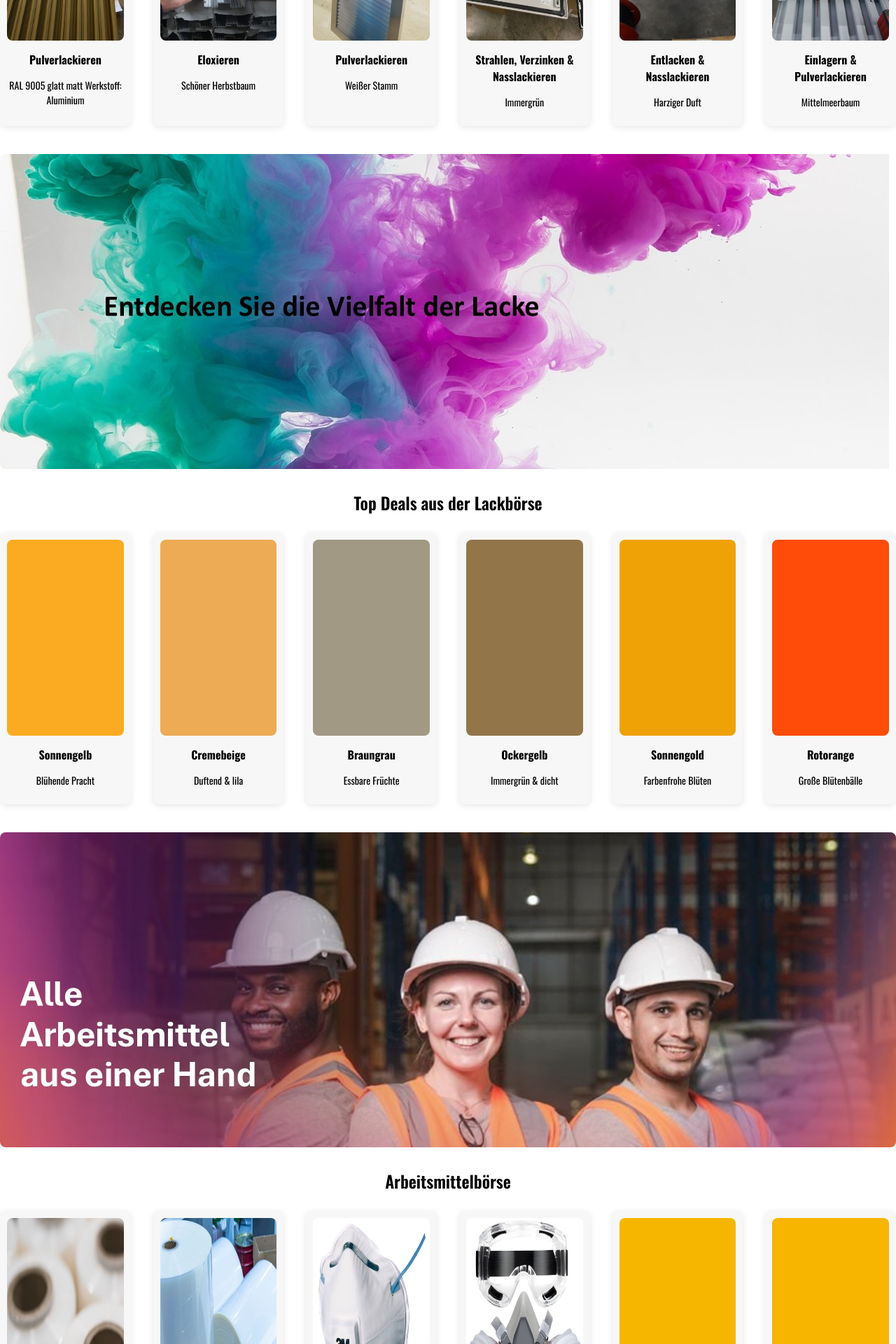
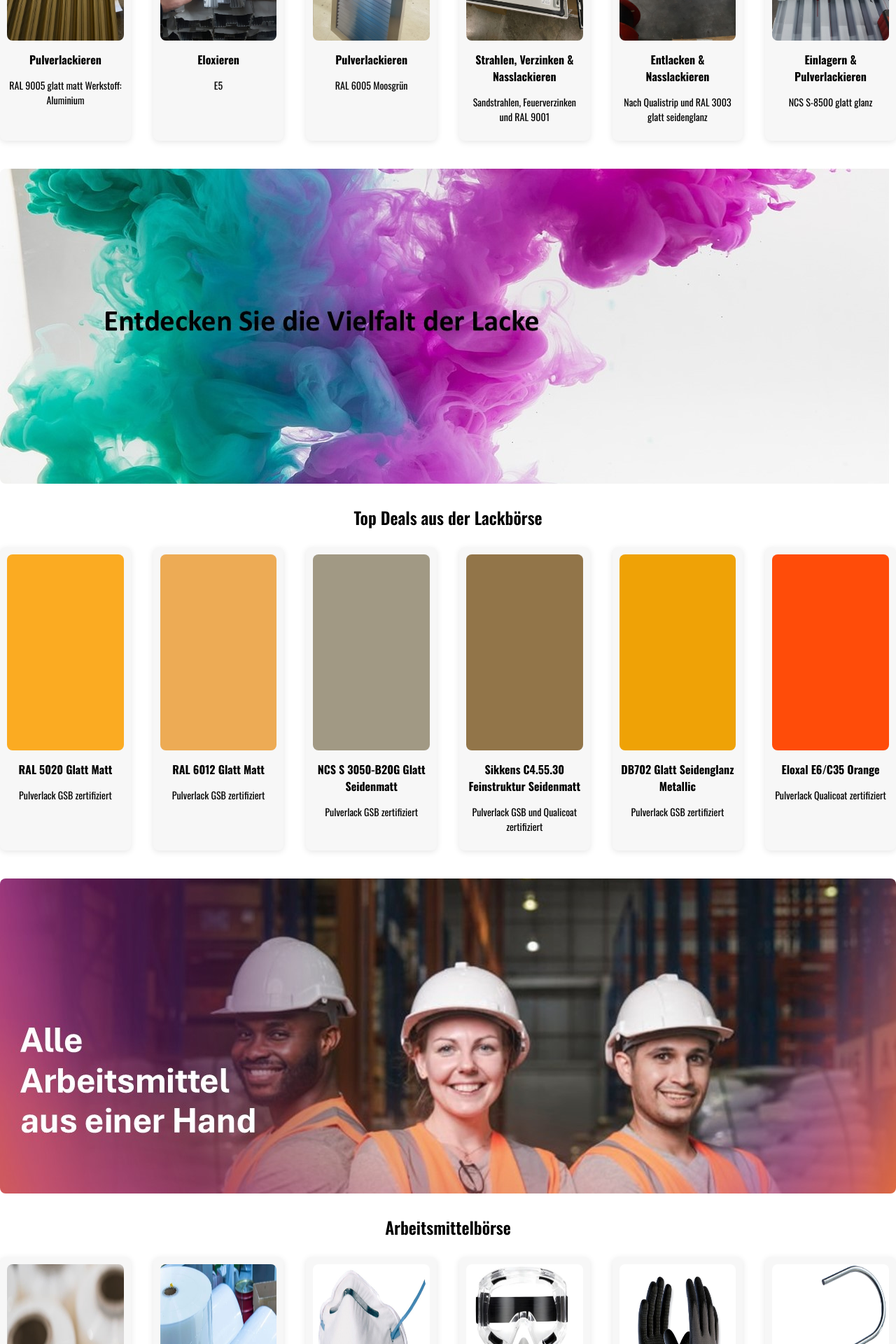
Before and after one commit to Berliner108/2, a Next.js app: page / in a window 1280 px wide. Shown: the part 800-2720 px from the top of the page at 70% size. Built offline with nearby package versions, Linux system fonts and the light colour scheme.

Commit message:
afadfafga

```diff
--- a/src/app/page.tsx
+++ b/src/app/page.tsx
@@ -7,42 +7,42 @@ import Slideshow from "./slideshow/slideshow";  // Importiere die Slideshow-Komp
 
 const category1 = [
   { id: 1, title: "Pulverlackieren", desc: "RAL 9005 glatt matt Werkstoff: Aluminium", img: "/images/baum1.jpg" },
-  { id: 2, title: "Eloxieren", desc: "Schöner Herbstbaum", img: "/images/baum2.jpg" },
-  { id: 3, title: "Pulverlackieren", desc: "Weißer Stamm", img: "/images/baum3.jpg" },
-  { id: 4, title: "Strahlen, Verzinken & Nasslackieren", desc: "Immergrün", img: "/images/baum4.jpg" },
-  { id: 5, title: "Entlacken & Nasslackieren", desc: "Harziger Duft", img: "/images/baum5.jpg" },
-  { id: 6, title: "Einlagern & Pulverlackieren", desc: "Mittelmeerbaum", img: "/images/baum6.jpg" },
+  { id: 2, title: "Eloxieren", desc: "E5", img: "/images/baum2.jpg" },
+  { id: 3, title: "Pulverlackieren", desc: "RAL 6005 Moosgrün", img: "/images/baum3.jpg" },
+  { id: 4, title: "Strahlen, Verzinken & Nasslackieren", desc: "Sandstrahlen, Feuerverzinken und RAL 9001", img: "/images/baum4.jpg" },
+  { id: 5, title: "Entlacken & Nasslackieren", desc: "Nach Qualistrip und RAL 3003 glatt seidenglanz", img: "/images/baum5.jpg" },
+  { id: 6, title: "Einlagern & Pulverlackieren", desc: "NCS S-8500 glatt glanz", img: "/images/baum6.jpg" },
 ];
 
 const category2 = [
-  { id: 7, title: "Sonnengelb", desc: "Blühende Pracht", img: "/images/strauch1.jpg" },
-  { id: 8, title: "Cremebeige", desc: "Duftend & lila", img: "/images/strauch2.jpg" },
-  { id: 9, title: "Braungrau", desc: "Essbare Früchte", img: "/images/strauch3.jpg" },
-  { id: 10, title: "Ockergelb", desc: "Immergrün & dicht", img: "/images/strauch4.jpg" },
-  { id: 11, title: "Sonnengold", desc: "Farbenfrohe Blüten", img: "/images/strauch5.jpg" },
-  { id: 12, title: "Rotorange", desc: "Große Blütenbälle", img: "/images/strauch6.jpg" },
+  { id: 7, title: "RAL 5020 Glatt Matt", desc: "Pulverlack GSB zertifiziert", img: "/images/strauch1.jpg" },
+  { id: 8, title: "RAL 6012 Glatt Matt", desc: "Pulverlack GSB zertifiziert", img: "/images/strauch2.jpg" },
+  { id: 9, title: "NCS S 3050-B20G Glatt Seidenmatt ", desc: "Pulverlack GSB zertifiziert", img: "/images/strauch3.jpg" },
+  { id: 10, title: "Sikkens C4.55.30 Feinstruktur Seidenmatt", desc: "Pulverlack GSB und Qualicoat zertifiziert", img: "/images/strauch4.jpg" },
+  { id: 11, title: "DB702 Glatt Seidenglanz Metallic", desc: "Pulverlack GSB zertifiziert", img: "/images/strauch5.jpg" },
+  { id: 12, title: "Eloxal E6/C35 Orange", desc: "Pulverlack Qualicoat zertifiziert", img: "/images/strauch6.jpg" },
 
 
 ];
 
 const category3 = [
   { id: 13, title: "Stretch Folie", desc: "Perforiert, 15 cm breit, 10 Meter, 12 Stück / Karton 32,99€", img: "/images/stretch.jpg" },
-  { id: 14, title: "Sonnengelb", desc: "Nasslack, glatt matt", img: "/images/folie lang.jpg" },
-  { id: 15, title: "Braunbeige", desc: "Pulverlack, glatt tiefmatt", img: "/images/atemschutz.jpg" },
-  { id: 16, title: "Olivgrün", desc: "Pulverlack, glatt glanz", img: "/images/atemschutz1.jpg" },
-  { id: 17, title: "Taxigelb", desc: "Nasslack, feinstruktur glanz", img: "/images/blume5.jpg" },
-  { id: 18, title: "Cremegelb", desc: "Pulverlack, grobstruktur matt, anti grafitti", img: "/images/blume6.jpg" },
+  { id: 14, title: "Stretchfolie breit Industrieanwendung", desc: "Perforiert", img: "/images/folie lang.jpg" },
+  { id: 15, title: "3 M Schutzmaske FFP3", desc: "Für Lackierer und Pulverbeschichter", img: "/images/atemschutz.jpg" },
+  { id: 16, title: "Atemschutzmaske mit Filter", desc: "Pulverlack, glatt glanz", img: "/images/atemschutz1.jpg" },
+  { id: 17, title: "Arbeitshandschuhe", desc: "Langlebig und passgenau", img: "/images/blume5.jpg" },
+  { id: 18, title: "Stahlhaken", desc: "Pulverlack, grobstruktur matt, anti grafitti", img: "/images/blume18.png" },
 
 
 
 ];
   const category4 = [
-    { id: 19, title: "Rosenstrauch", desc: "Blühende Pracht", img: "/images/strauch1.jpg" },
-    { id: 20, title: "Flieder", desc: "Duftend & lila", img: "/images/strauch2.jpg" },
-    { id: 21, title: "Johannisbeerstrauch", desc: "Essbare Früchte", img: "/images/strauch3.jpg" },
-    { id: 22, title: "Buchsbaum", desc: "Immergrün & dicht", img: "/images/strauch4.jpg" },
-    { id: 23, title: "Rhododendron", desc: "Farbenfrohe Blüten", img: "/images/strauch5.jpg" },
-    { id: 24, title: "Hortensie", desc: "Große Blütenbälle", img: "/images/strauch6.jpg" },
+    { id: 19, title: "IKEANr.4 GLATT Glanz", desc: "Pulverlack GSB und Qualicoat zertifiziert, 50 kg", img: "/images/strauch1.jpg" },
+    { id: 20, title: "GS Premium Design Gamma Feinstruktur Matt", desc: "Profile werden anschließend zugeschnitten", img: "/images/strauch2.jpg" },
+    { id: 21, title: "C31 Anodized Glatt Matt HWF Metallic", desc: "Nasslack, Hersteller Axalta, 21 kg", img: "/images/strauch3.jpg" },
+    { id: 22, title: "Deore 619 Glatt Matt HWF Metallic", desc: "Pulverlack, Hersteller IGP, 33 kg", img: "/images/strauch4.jpg" },
+    { id: 23, title: "CHAMPAGNE 611 Glatt Matt Metallic", desc: "Nasslack, 15 kg, neu & ungeöffnet, GSB Zertifizierung erforderlich", img: "/images/strauch5.jpg" },
+    { id: 24, title: "GS Premium Design Gamma Feinstruktur Matt Hochwetterfest", desc: "Nasslack, 20 kg, GSB zertifizierung erforderlich", img: "/images/strauch6.jpg" },
 
 
   ];
--- a/src/app/slideshow/slideshow.tsx
+++ b/src/app/slideshow/slideshow.tsx
@@ -33,7 +33,7 @@ const images = [
     src: "/images/slide5.jpg",
     text1: "Lassen Sie Ihr Material einlagern",
     text2: "Und auf Abruf beschichten",
-    link: "#",
+    link: "/angebote",
     isFullScreen: true
   },
   {
--- a/src/styles/header.css
+++ b/src/styles/header.css
@@ -78,6 +78,7 @@
     border-radius: 5px;
     transition: background 0.3s, color 0.3s;
     white-space: nowrap;
+    background: linear-gradient(to right, #00e5ff, #00b4d8);
   }
   .nav-links.desktop a:hover {
     background: white;
@@ -91,6 +92,7 @@
     cursor: pointer;
     display: none;
     color: white;
+
   }
   /* Hamburger Menu Styles (Mobile) */
   @media (max-width: 768px) {
```
Also changed, not shown: src/app/lackanfragen/artikel/[id]/ArtikelDetail.module.css (+10 -0 lines), src/app/lackanfragen/artikel/[id]/page.tsx (+8 -0 lines), src/app/lackanfragen/page.tsx (+3 -8 lines), public/images/blume18.png (added), public/images/blume5.jpg.
